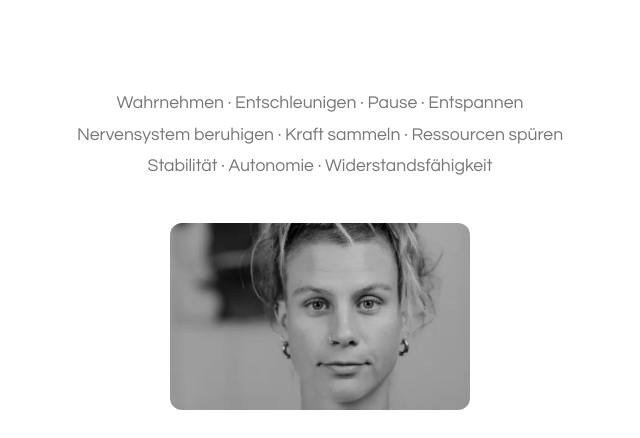
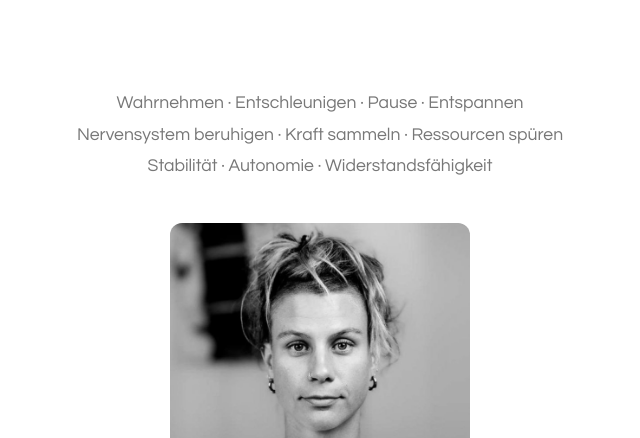
Before and after one commit to ferausch/penji, a plain HTML site: page index.html in a window 1280 px wide. Shown: the top 438 px of the page, without its empty margins (320-960 px from the left). Drawn offline with Linux system fonts and the light colour scheme.

Commit message:
Update index.html

```diff
--- a/index.html
+++ b/index.html
@@ -128,7 +128,7 @@
       Wahrnehmen · Entschleunigen · Pause · Entspannen<br>Nervensystem beruhigen · Kraft sammeln · Ressourcen spüren<br>Stabilität · Autonomie · Widerstandsfähigkeit
     </p>
 
-    <img src="penji.webp" alt="Penji Svenja Menzel" />
+    <img src="penji.png" alt="Penji Svenja Menzel" />
 
     <h1>Penji Svenja Menzel</h1>
     <h2>Heilpraktikerin</h2>
```
